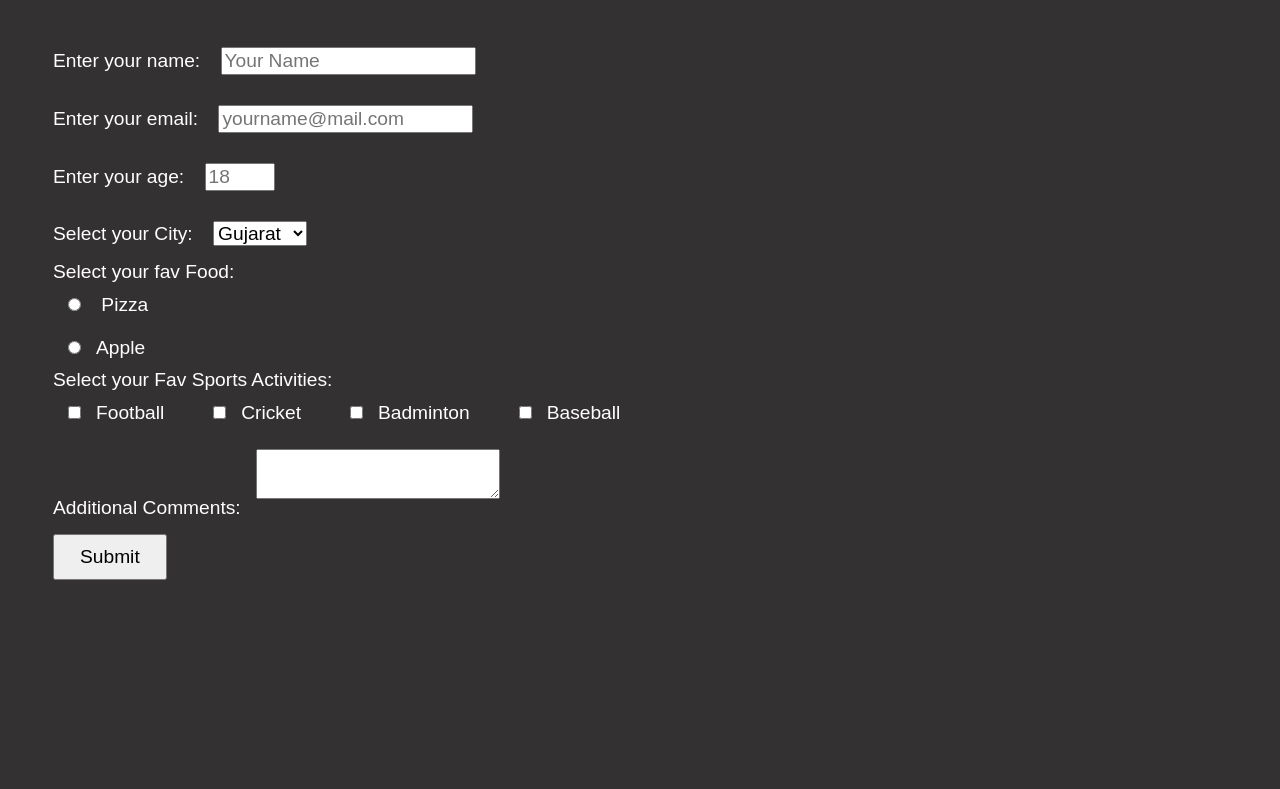
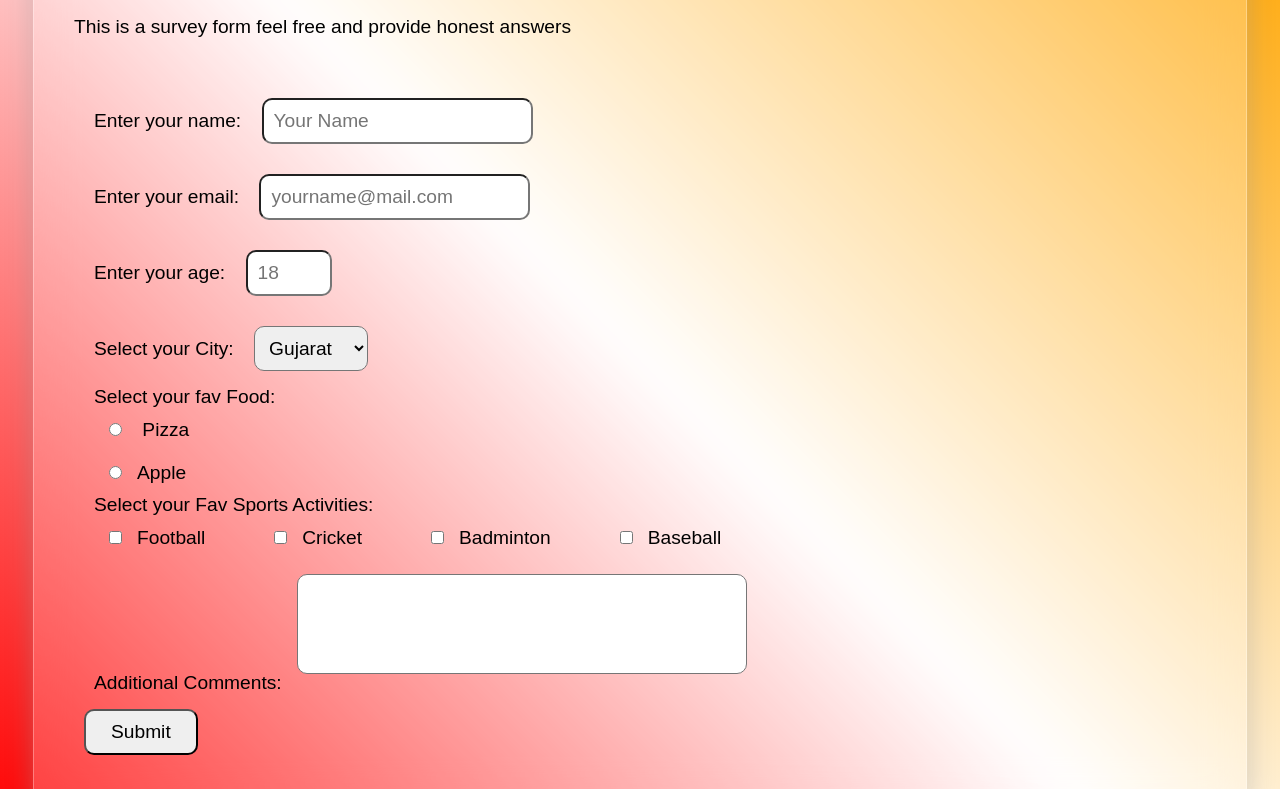
Before and after one commit to Pratham-Parikh/freeCodeCamp-Projects, a plain HTML site: page project1/index.html in a window 1280 px wide. Shown: the part 123-912 px from the top of the page. Before the commit the page ends 800 px from the top, so only its background shows below. Drawn offline with Linux system fonts and the light colour scheme.

Commit message:
Update styles.css

```diff
--- a/project1/styles.css
+++ b/project1/styles.css
@@ -1,19 +1,49 @@
 body{
-    background-color:#333131;
+  background:linear-gradient(45deg,red,white,orange);
 
-    padding:10px;
+  padding:25px;
 
-    color:white;
+  color:black;
+  box-sizing:border-box;
+  min-width:420px;
+}
+
+#container{
+   border: 1px solid rgba(255, 255, 255, 0.3);
+  border-radius:18px;
+  box-sizing:border-box;
+  padding:15px;
+  backdrop-filter: blur(20px);
+  background: rgba(255, 255, 255, 0.2);
+box-shadow: 0px 4px 20px rgba(255, 255, 255, 0.2),
+              0px 4px 30px rgba(0, 0, 0, 0.2);
 }
 
 #survey-form{
   padding:20px;
+
 }
 input,select,textarea,label,p{
   margin:15px;
+  padding:10px;
   font-size:1.2rem;
   font-family:arial,sans-serif;
+  border-radius:10px;
 }
+textarea{
+  width:100%;
+  max-width:450px;
+  height:100px;
+  resize:none;
+  box-sizing:border-box;
+}
+
+
 input[type="submit"]{
   padding: 10px 25px;
 }
+
+input[type="submit"]:hover{
+  box-shadow:2px 2px 5px black;
+  cursor:pointer;
+}
```
Lines whose indentation alone changed are shown as unchanged.
